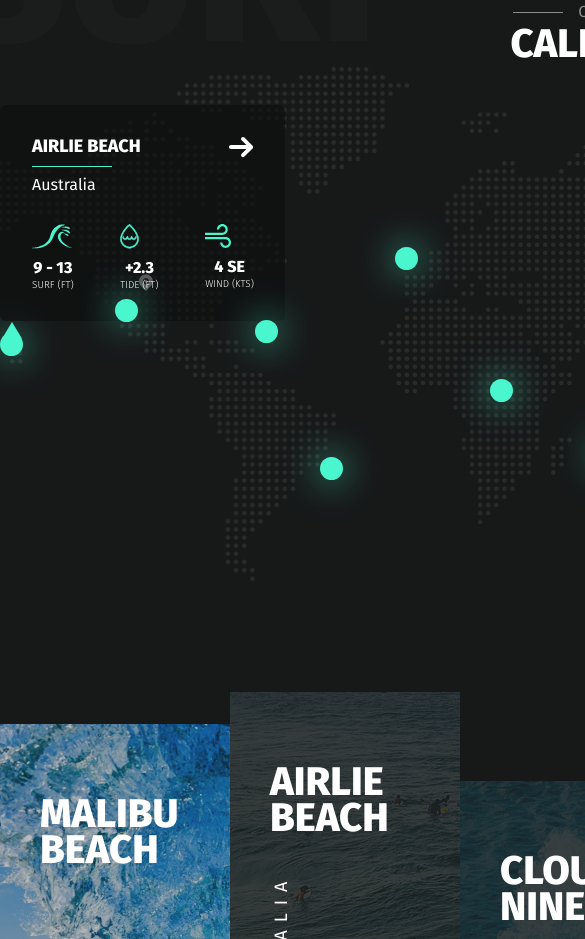
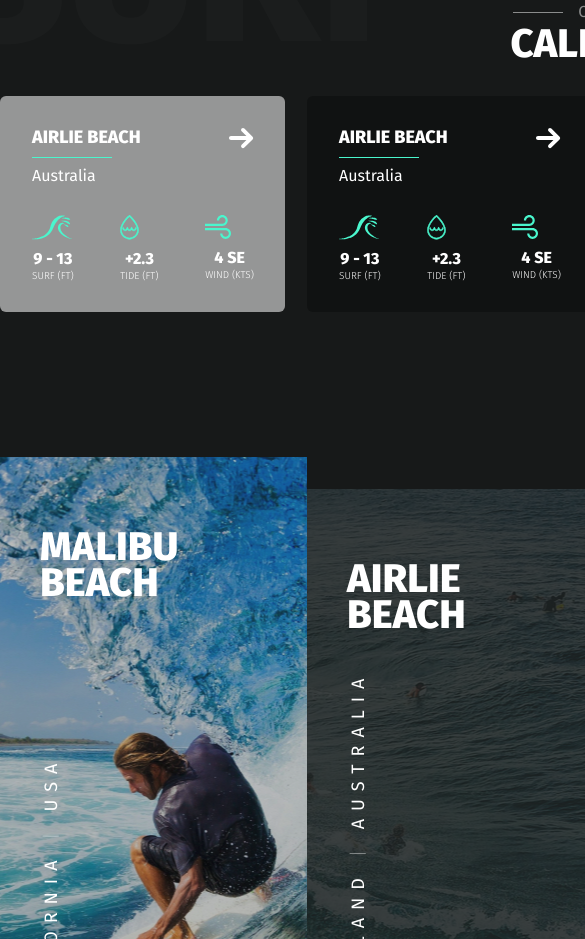
Before and after one commit to EPShepelev/Landing_Go-surf, a website: page app/index.html in a window 390 px wide. Shown: the part 1145-2084 px from the top of the page, 585 px wide, since content can reach past the window. Drawn offline with nearby package versions, Linux system fonts and the light colour scheme.

Commit message:
продолжил работу с блоком surf-slider

```diff
--- a/app/index.html
+++ b/app/index.html
@@ -390,7 +390,8 @@
         </div>
       </div>
       <div class="surf-slider">
-        <div class="surf-box" style="background-image: url(../img/slide-1.jpg);">
+        <div class="surf-box">
+          <div class="surf-box__wrapper" style="background-image: url(../img/slide-1.jpg);">
             <div class="surf-box__inner">
               <div class="surf-box__inner-title">Malibu Beach</div>
               <div class="surf-box__inner-location">California <span>|</span> USA</div>
@@ -399,7 +400,9 @@
               </div>
             </div>
           </div>
-        <div class="surf-box" style="background-image: url(../img/slide-2.jpg);">
+        </div>
+        <div class="surf-box">
+          <div class="surf-box__wrapper" style="background-image: url(../img/slide-2.jpg);">
             <div class="surf-box__inner">
               <div class="surf-box__inner-title">Airlie Beach</div>
               <div class="surf-box__inner-location">Queensland <span>|</span> Australia</div>
@@ -408,7 +411,9 @@
               </div>
             </div>
           </div>
-        <div class="surf-box" style="background-image: url(../img/slide-3.jpg);">
+        </div>
+        <div class="surf-box">
+          <div class="surf-box__wrapper" style="background-image: url(../img/slide-3.jpg);">
             <div class="surf-box__inner">
               <div class="surf-box__inner-title">Cloud Nine</div>
               <div class="surf-box__inner-location">Siargao <span>|</span> Philippines</div>
@@ -417,7 +422,9 @@
               </div>
             </div>
           </div>
-        <div class="surf-box" style="background-image: url(../img/slide-4.jpg);">
+        </div>
+        <div class="surf-box">
+          <div class="surf-box__wrapper" style="background-image: url(../img/slide-4.jpg);">
             <div class="surf-box__inner">
               <div class="surf-box__inner-title">Vieux Boucau</div>
               <div class="surf-box__inner-location">Hossegor <span>|</span> France</div>
@@ -426,7 +433,9 @@
               </div>
             </div>
           </div>
-        <div class="surf-box" style="background-image: url(../img/slide-1.jpg);">
+        </div>
+        <div class="surf-box">
+          <div class="surf-box__wrapper" style="background-image: url(../img/slide-1.jpg);">
             <div class="surf-box__inner">
               <div class="surf-box__inner-title">Malibu Beach</div>
               <div class="surf-box__inner-location">California <span>|</span> USA</div>
@@ -435,7 +444,9 @@
               </div>
             </div>
           </div>
-        <div class="surf-box" style="background-image: url(../img/slide-2.jpg);">
+        </div>
+        <div class="surf-box">
+          <div class="surf-box__wrapper" style="background-image: url(../img/slide-2.jpg);">
             <div class="surf-box__inner">
               <div class="surf-box__inner-title">Airlie Beach</div>
               <div class="surf-box__inner-location">Queensland <span>|</span> Australia</div>
@@ -444,7 +455,9 @@
               </div>
             </div>
           </div>
-        <div class="surf-box" style="background-image: url(../img/slide-3.jpg);">
+        </div>
+        <div class="surf-box">
+          <div class="surf-box__wrapper" style="background-image: url(../img/slide-3.jpg);">
             <div class="surf-box__inner">
               <div class="surf-box__inner-title">Cloud Nine</div>
               <div class="surf-box__inner-location">Siargao <span>|</span> Philippines</div>
@@ -453,12 +466,15 @@
               </div>
             </div>
           </div>
-        <div class="surf-box" style="background-image: url(../img/slide-4.jpg);">
+        </div>
+        <div class="surf-box">
+          <div class="surf-box__wrapper" style="background-image: url(../img/slide-4.jpg);">
             <div class="surf-box__inner">
               <div class="surf-box__inner-title">Vieux Boucau</div>
               <div class="surf-box__inner-location">Hossegor <span>|</span> France</div>
               <div class="surf-box__inner-btn">
                 <a href="#" class="btn">View <span>Surf</span></a>
+              </div>
             </div>
           </div>
         </div>
--- a/app/js/main.js
+++ b/app/js/main.js
@@ -12,7 +12,13 @@ $(function(){
   $('.slider-dotshead').slick({
     slidesToShow: 4,
     slidesToScroll: 4,
-    asNavFor: '.header__slider'
+    asNavFor: '.header__slider',
+    responsive: [
+      {
+        breakpoint: 961,
+        settings: "unslick"
+      }
+    ]
   });
 
   $('.surf-slider').slick({
@@ -20,11 +26,19 @@ $(function(){
     slidesToScroll: 1,
     prevArrow: '<img class="slider-arrows slider-arrows__left" src="img/arrow-left.svg" alt="arrow-left image">',
     nextArrow: '<img class="slider-arrows slider-arrows__right" src="img/arrow-right.svg" alt="arrow-right image">',
-    asNavFor: '.slider-map'
+    asNavFor: '.slider-map',
+    responsive: [
+      {
+        breakpoint: 1210,
+        settings: {
+          slidesToShow: 3
+        }
+      }
+    ]
   });
 
   $('.slider-map').slick({
-    slidesToShow: 8,
+    slidesToShow: 3,
     slidesToScroll: 1,
     arrows: false,
     asNavFor: '.surf-slider',
--- a/app/scss/_media.scss
+++ b/app/scss/_media.scss
@@ -121,6 +121,40 @@
     top: 397px;
   }
 }
+@media(max-width: 1102px){
+  .slider-map{
+    background-image: none;
+    max-width: 100%;
+    min-height: 280px;
+  }
+  .slider-dots__circle{
+    display: none;
+  }
+  .slider-dots__content{
+    transform: translateX(0);
+    width: 285px;
+    padding: 28px 31px 0 32px;
+    &::before{
+      display: none;
+    }
+    display: block;
+  }
+  .slider-dots{
+    position: static;
+  }
+  .slider-map{
+    .slick-list{
+      overflow: hidden;
+      min-height: 280px;
+    }
+    .slick-track{
+      min-height: 280px;
+    }
+  }
+  .slider-map .slick-current .slider-dots__content{
+    background: rgba(#ccc, 0.7);
+  }
+}
 @media(max-width: 1040px){
   .header__arrows{
     display: none;
--- a/app/scss/style.scss
+++ b/app/scss/style.scss
@@ -212,10 +212,12 @@
   margin-top: -86px;
 }
 .surf-box{
-  background-position: center;
-  background-repeat: no-repeat;
-  background-size: cover;
-  min-height: 750px;
+  &__wrapper{
+    background-position: center;
+    background-repeat: no-repeat;
+    background-size: cover;
+    min-height: 750px;
+  }
   &__inner{
     min-height: 750px;
     background: rgba(#1C2121, .85);
```
Also changed, not shown: app/css/style.min.css. Lines whose indentation alone changed are shown as unchanged.
